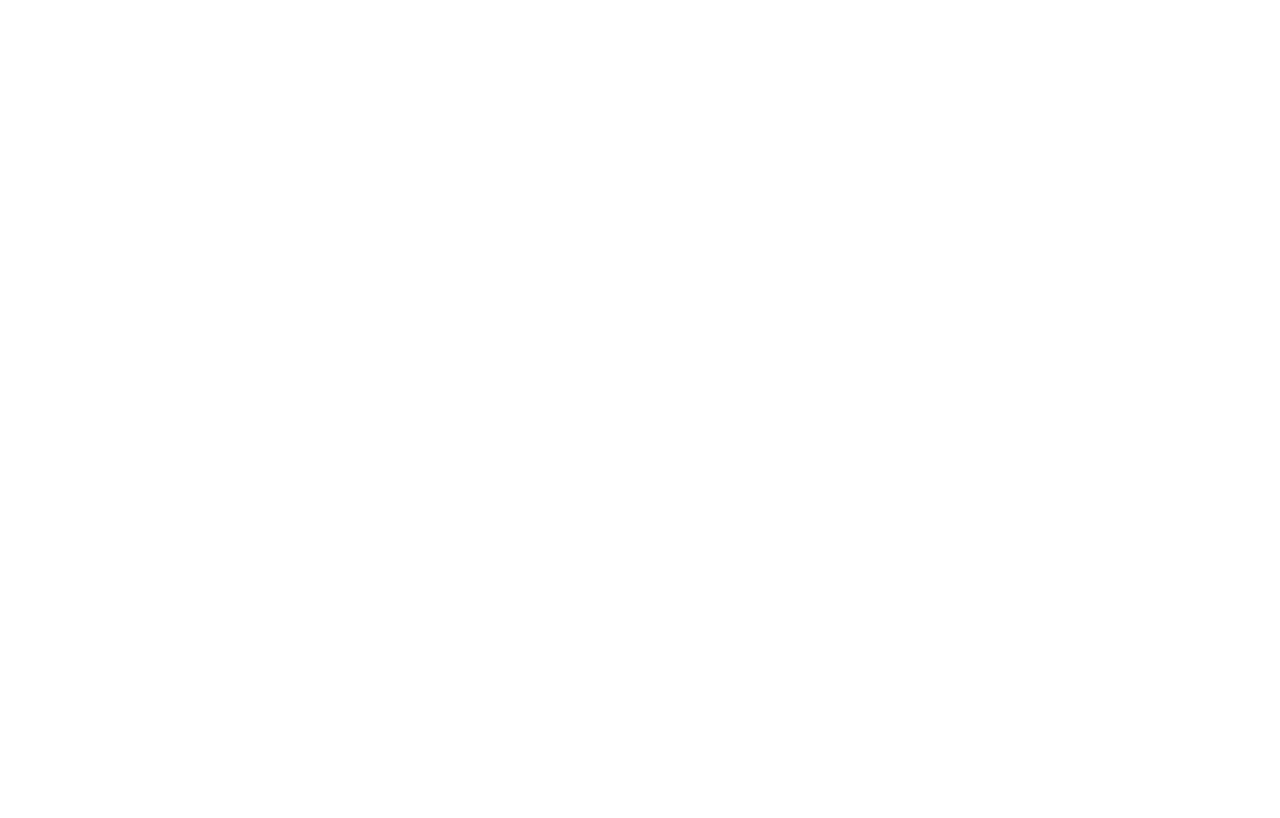
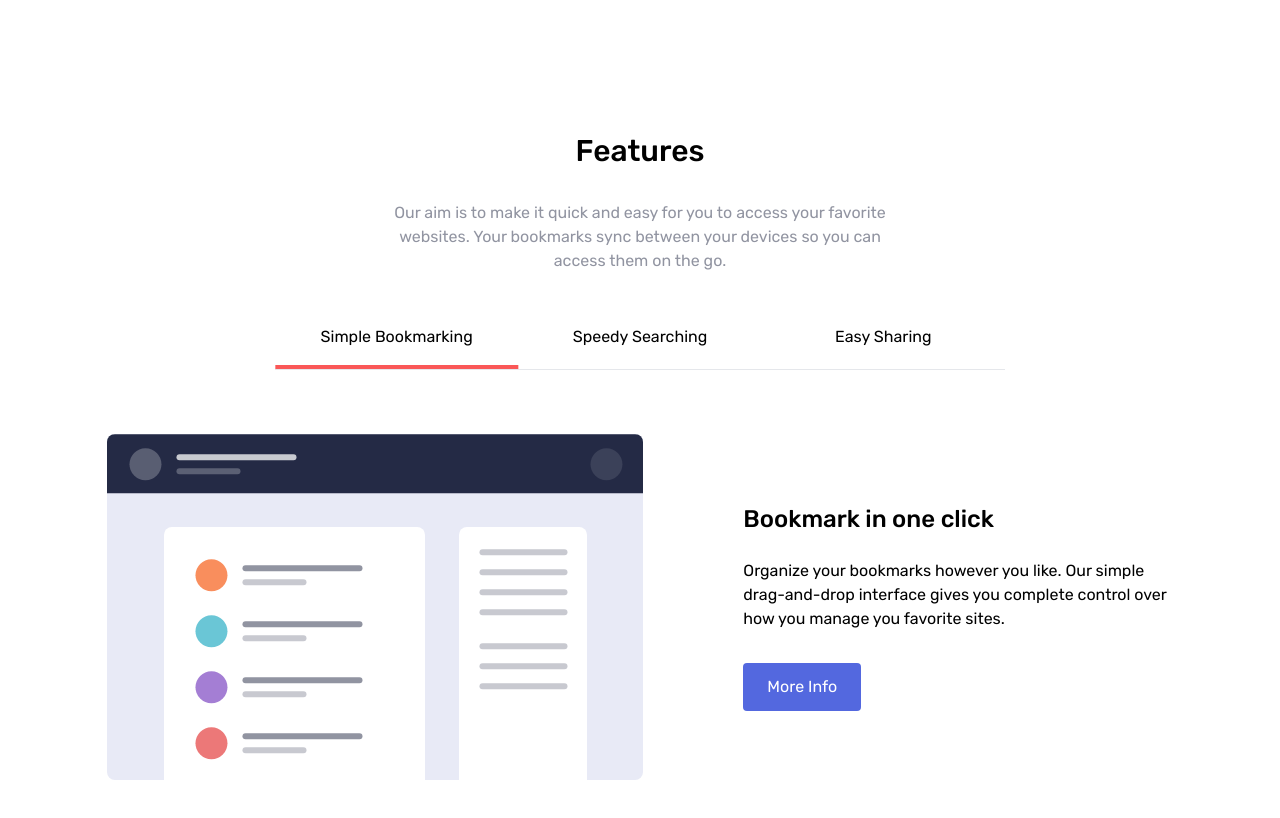
Before and after one commit to talison-cardoso/bookmark-landing-page, a React (Vite) app: page / in a window 1280 px wide. Shown: the part 740-1558 px from the top of the page. Before the commit the page ends 873 px from the top, so only its background shows below. Built offline with nearby package versions, Linux system fonts and the light colour scheme.

Commit message:
CREATED: Features section

```diff
--- a/src/App.tsx
+++ b/src/App.tsx
@@ -1,12 +1,14 @@
 import { Fragment } from "react";
 import Header from "./components/Header";
 import Hero from "./components/Hero";
+import Features from "./components/Features";
 
 function App() {
   return (
     <Fragment>
       <Header />
       <Hero />
+      <Features />
     </Fragment>
   );
 }
--- /dev/null
+++ b/src/components/Features/index.tsx
@@ -0,0 +1,83 @@
+import { useState } from "react";
+
+interface ITab {
+  tab: string;
+  source_image: string;
+  title: string;
+  description: string;
+}
+
+const itens: Array<ITab> = [
+  {
+    tab: "Simple Bookmarking",
+    source_image: "src/assets/images/illustration-features-tab-1.svg",
+    title: "Bookmark in one click",
+    description:
+      "Organize your bookmarks however you like. Our simple drag-and-drop interface gives you complete control over how you manage you favorite sites.",
+  },
+  {
+    tab: "Speedy Searching",
+    source_image: "src/assets/images/illustration-features-tab-2.svg",
+    title: "Intelligent search",
+    description:
+      "Our powerful search feature will help you find saved sites in no times at all. No need to trawl through all of your bookmarks.",
+  },
+  {
+    tab: "Easy Sharing",
+    source_image: "src/assets/images/illustration-features-tab-3.svg",
+    title: "Share your bookmarks",
+    description:
+      "Easily share your bookmarks and collections with others. Create a shareable link that you can send at the click of a button.",
+  },
+];
+
+const Features = () => {
+  const [tabSelected, setTabSelected] = useState(itens[0]);
+  const { description, source_image, title } = tabSelected;
+
+  return (
+    <section className="w-10/12 max-w-screen-xl mx-auto mb-32">
+      <h1 className="text-center text-3xl font-medium mb-8">Features</h1>
+      <p className="text-center m-auto max-w-[500px] text-grayish-blue ">
+        Our aim is to make it quick and easy for you to access your favorite
+        websites. Your bookmarks sync between your devices so you can access
+        them on the go.
+      </p>
+
+      <nav className="mt-8 mb-16 border-t md:border-t-0 md:flex md:justify-center md:mx-auto max-w-[730px]">
+        {itens.map((tab: ITab) => {
+          return (
+            <button
+              key={tab.title}
+              onClick={() => setTabSelected(tab)}
+              className={`border-b py-5 text-center min-w-[200px] w-full relative md:after:w-full hover:text-soft-red
+             ${
+            tab.tab === tabSelected.tab
+              ? "after:content after:absolute after:bottom-0 after:left-2/4 after:-translate-x-2/4 after:block after:h-1 after:w-[130px] after:bg-soft-red"
+              : ""
+            }`}
+            >
+              {tab.tab}
+            </button>
+          );
+        })}
+      </nav>
+      <article className="flex flex-col items-center justify-center gap-12 max-w-[1100px] mx-auto lg:flex-row lg:justify-between">
+        <div className="mb-8 lg:mb-0 ">
+          <img src={source_image} alt="" />
+        </div>
+        <div className="max-w-[430px] w-full flex-1">
+          <h3 className="text-2xl text-center font-medium mb-6 lg:text-left">
+            {title}
+          </h3>
+          <p className="text-center lg:text-left mb-8">{description}</p>
+          <button className="hidden whitespace-nowrap md:block max-w-xs w-full mx-auto bg-soft-blue text-white py-3 px-6 rounded lg:mx-0 lg:max-w-min">
+            More Info
+          </button>
+        </div>
+      </article>
+    </section>
+  );
+};
+
+export default Features;
```
